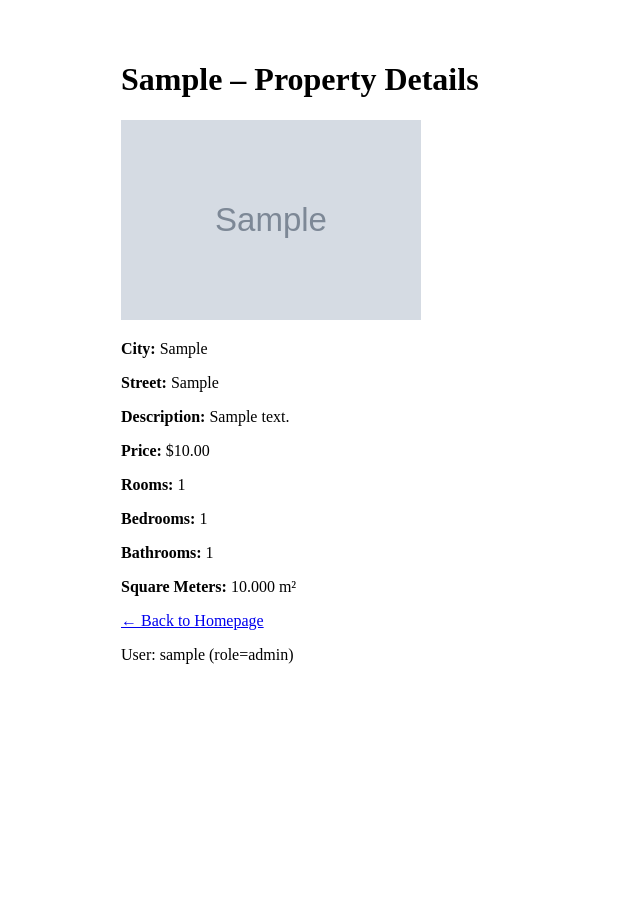
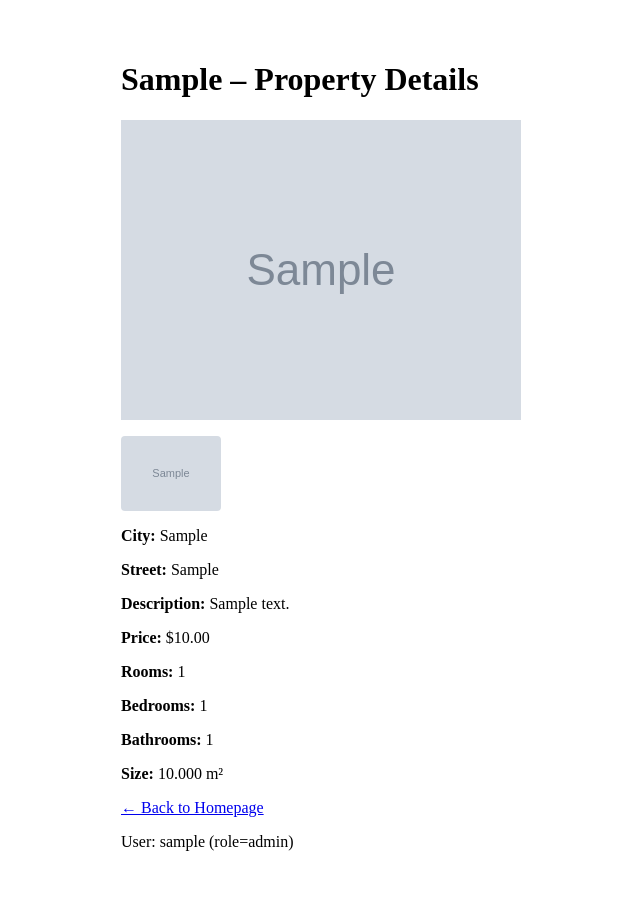
Before and after one commit to 00fire/Mortgage-Mayhem, a Django app: page /property_detail/1/ in a window 1280 px wide. Shown: the whole page, without its empty margins (119-759 px from the left). Before the commit the page ends 664 px from the top, so only its background shows below. Run offline with Django 5.2, Linux system fonts and the light colour scheme; a user stored in the database is signed in; tables that the repository leaves empty hold one stand-in row (values such as "Sample post"); grey boxes marked "Sample" are stand-in pictures.

Commit message:
WE CAN OFFICIALLY HAVE A THUMBNAIL AND MANY OTHER IMAGES, NEEDS STYLING THO

```diff
--- a/app2/models.py
+++ b/app2/models.py
@@ -54,11 +54,13 @@ class Properties(models.Model):
 
 class PropertyImage(models.Model):
     property = models.ForeignKey(Properties, related_name='images', on_delete=models.CASCADE)
-    image_url = models.TextField()
-    position = models.IntegerField()
+    image = models.ImageField(upload_to="property_images/")
+    position    = models.PositiveSmallIntegerField(default=0,help_text="Sort order: lower numbers come first.")
+    class Meta:
+        ordering = ["position", "pk"]
 
     def __str__(self):
-            return f"{self.property}, {self.image_url}"
+        return f"{self.property} — img#{self.pk}"
 
 
 
--- a/app2/static/property_detail.css
+++ b/app2/static/property_detail.css
@@ -30,3 +30,27 @@
 .make-offer-btn:hover {
   background-color: #e0a700;
 }
+
+
+.cover-image {
+  display: block;
+  max-width: 100%;
+  height: auto;
+  margin-bottom: 1rem;
+}
+
+.gallery {
+  display: flex;
+  flex-wrap: wrap;
+  gap: 0.5rem;
+  margin-bottom: 1rem;
+}
+
+.gallery-image {
+  width: 100px;
+  height: 75px;
+  object-fit: cover;
+  border-radius: 4px;
+  cursor: pointer;
+  /* optionally add a lightbox onclick behavior later */
+}
--- a/app2/templates/property_detail.html
+++ b/app2/templates/property_detail.html
@@ -5,23 +5,44 @@
   <meta charset="UTF-8">
   <meta name="viewport" content="width=device-width, initial-scale=1.0">
   <title>{{ property.property_city }} – Property Details</title>
+  <link rel="stylesheet" href="{% static 'css/messages.css' %}">
   <link rel="stylesheet" href="{% static 'property_detail.css' %}">
-  <link rel="stylesheet" href="{% static 'css/messages.css' %}">
 </head>
 <body>
   {% include "_messages.html" %}
+
   <div class="property-detail-wrapper">
     <h1>{{ property.property_city }} – Property Details</h1>
 
-    <div class="property-detail">
-      {% if property.property_image %}
-        <img
-          src="{{ property.property_image.url }}"
-          alt="{{ property.property_city }}"
-          width="300" height="200"
-        >
+    {# — Cover Image: prefer first extra image, else fallback to property_image, else default.png — #}
+    {% with cover=property.images.first %}
+      {% if cover %}
+        <img src="{{ cover.image.url }}"
+             alt="{{ property.property_city }} cover"
+             class="cover-image">
+      {% elif property.property_image %}
+        <img src="{{ property.property_image.url }}"
+             alt="{{ property.property_city }} cover"
+             class="cover-image">
+      {% else %}
+        <img src="{% static 'images/default-thumb.png' %}"
+             alt="No image available"
+             class="cover-image">
       {% endif %}
+    {% endwith %}
 
+    {# — Gallery of all extra images — #}
+    {% if property.images.exists %}
+      <div class="gallery">
+        {% for img in property.images.all %}
+          <img src="{{ img.image.url }}"
+               alt="Photo {{ forloop.counter }}"
+               class="gallery-image">
+        {% endfor %}
+      </div>
+    {% endif %}
+
+    <div class="property-details">
       <p><strong>City:</strong> {{ property.property_city }}</p>
       <p><strong>Street:</strong> {{ property.property_street }}</p>
       <p><strong>Description:</strong> {{ property.property_description }}</p>
@@ -29,7 +50,7 @@
       <p><strong>Rooms:</strong> {{ property.property_rooms }}</p>
       <p><strong>Bedrooms:</strong> {{ property.property_bedrooms }}</p>
       <p><strong>Bathrooms:</strong> {{ property.property_bathrooms }}</p>
-      <p><strong>Square Meters:</strong> {{ property.property_square_meters_size }} m²</p>
+      <p><strong>Size:</strong> {{ property.property_square_meters_size }} m²</p>
     </div>
 
     <p><a href="{% url 'homepage' %}">← Back to Homepage</a></p>
@@ -38,7 +59,8 @@
     {# buyer-only “Make an Offer” button #}
     {% if request.user.is_authenticated and request.user.profile.role == "buyer" and not property.property_sold_status and property.seller != request.user %}
       <div class="offer-btn-container">
-        <a href="{% url 'make_offer' property.id %}" class="btn make-offer-btn">
+        <a href="{% url 'make_offer' property.id %}"
+           class="btn make-offer-btn">
           Make an Offer
         </a>
       </div>
--- a/app2/views.py
+++ b/app2/views.py
@@ -22,7 +22,8 @@ from django.contrib import messages
 from django.utils import timezone
 
 
-
+from .forms import PropertyForm, PropertyImageFormSet
+from .models import Properties, PropertyImage
 def root_redirect(request):
     return redirect("login")
 @login_required#this renders the homepage
@@ -82,28 +83,7 @@ from django.http import HttpResponseForbidden
 @login_required
 
 
-def add_property(request):
-    # only sellers may list
-    #if request.user.profile.role != "seller":
-        return HttpResponseForbidden("Only sellers may list properties.")
 
-    # # handle form POST
-    # if request.method == "POST":
-    #     form = PropertyForm(request.POST, request.FILES)
-    #     if form.is_valid():
-    #         prop = form.save(commit=False)
-    #         prop.seller = request.user
-    #         prop.save()
-    #         return redirect("homepage")
-    #     # if form is invalid, we’ll fall through and re-render with errors
-
-    # else:
-    #     # GET: show empty form
-    #     form = PropertyForm()
-
-    # # GET _or_ invalid POST both end up here
-
-    # return render(request, "add_property.html", {"form": form})
 
 
 def property_detail(request, id):
@@ -200,17 +180,25 @@ def profile_info(request):
 def add_property(request):
     if request.user.profile.role !='seller':
         return HttpResponseForbidden("Only sellers can list properties")
+
     if request.method=='POST':
-        form=PropertyForm(request.POST,request.FILES)
-        if form.is_valid():
-            prop=form.save(commit=False)
+        prop_form=PropertyForm(request.POST,request.FILES)
+        img_formset=PropertyImageFormSet(request.POST,request.FILES,queryset=PropertyImage.objects.none())
+        #form=PropertyForm(request.POST,request.FILES)
+
+        if prop_form.is_valid() and img_formset.is_valid():
+            prop=prop_form.save(commit=False)
             prop.seller=request.user
             prop.owner=request.user
             prop.save()
-            return redirect('homepage')
+            for form in img_formset:
+                if form.cleaned_data.get('image'):
+                    PropertyImage.objects.create(property=prop,image=form.cleaned_data['image'])
+            return redirect('profile_info')
     else:
-            form=PropertyForm()
-    return render(request, "add_property.html",{"form":form})
+            prop_form=PropertyForm()
+            img_formset=PropertyImageFormSet(queryset=PropertyImage.objects.none())
+    return render(request, "add_property.html",{"form":prop_form,'formset':img_formset,})
 
 @buyer_required
 def make_offer(request, property_id):
@@ -310,7 +298,28 @@ def incoming_offers(request):
 
 
 
+#def add_property(request):
+    # only sellers may list
+    #if request.user.profile.role != "seller":
+        #return HttpResponseForbidden("Only sellers may list properties.")
 
+    # # handle form POST
+    # if request.method == "POST":
+    #     form = PropertyForm(request.POST, request.FILES)
+    #     if form.is_valid():
+    #         prop = form.save(commit=False)
+    #         prop.seller = request.user
+    #         prop.save()
+    #         return redirect("homepage")
+    #     # if form is invalid, we’ll fall through and re-render with errors
+
+    # else:
+    #     # GET: show empty form
+    #     form = PropertyForm()
+
+    # # GET _or_ invalid POST both end up here
+
+    # return render(request, "add_property.html", {"form": form})
 
 
 
```
Also changed, not shown: app2/forms.py (+15 -0 lines), app2/templates/add_property.html (+17 -3 lines), app2/migrations/0015_alter_propertyimage_options_and_more.py (added), media/propert_images/why-is-kings-row-so-loved-v0-ds4v7ahm4gjd1_ivxDmZA.png (added), media/property_images/i1634933295274309.png (added), media/property_images/images.png (added), media/property_images/why-is-kings-row-so-loved-v0-ds4v7ahm4gjd1.png (added).
